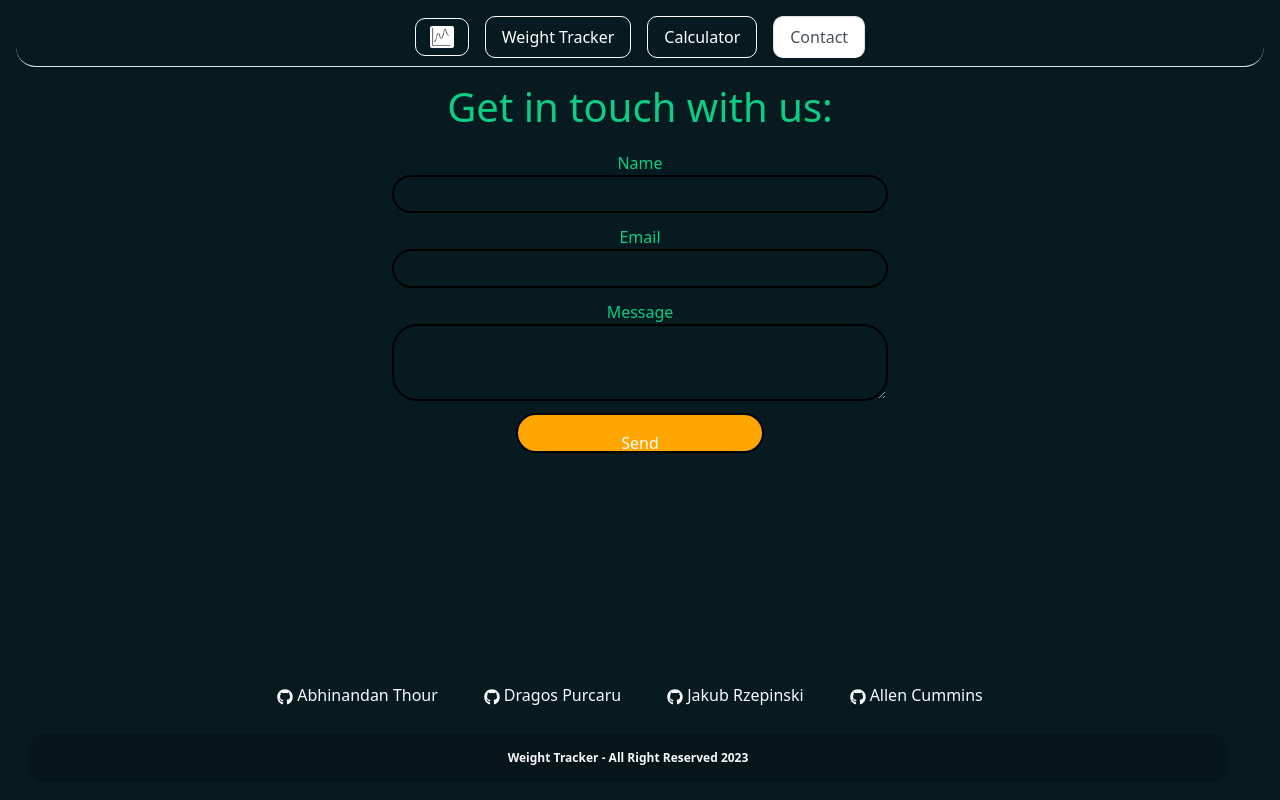
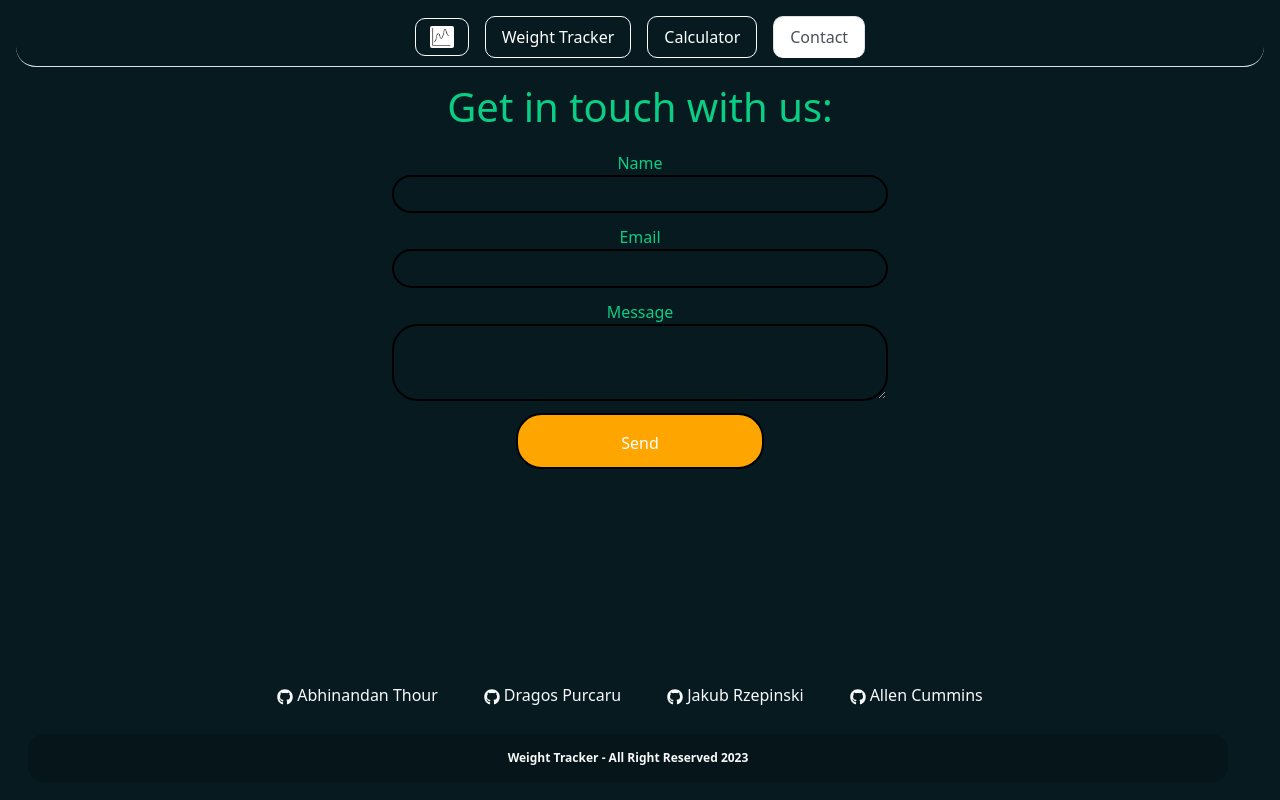
Before and after one commit to Bh00fie/Weight-Tracker, a React (Create React App) app: page /contact in a window 1280 px wide. Built offline with nearby package versions, Linux system fonts and the light colour scheme.

Commit message:
send btn styled

```diff
--- a/src/components/pages/contactUs.css
+++ b/src/components/pages/contactUs.css
@@ -32,8 +32,8 @@ label, .sendButton {
 
 .sendButton {
     width: 20%;
-    height: 5vh;
-    margin-bottom: 2vh;
+    height: 7vh;
+    margin-bottom: 35vh;
     background-color: orange;
     color: white;
     display: flex;
```
